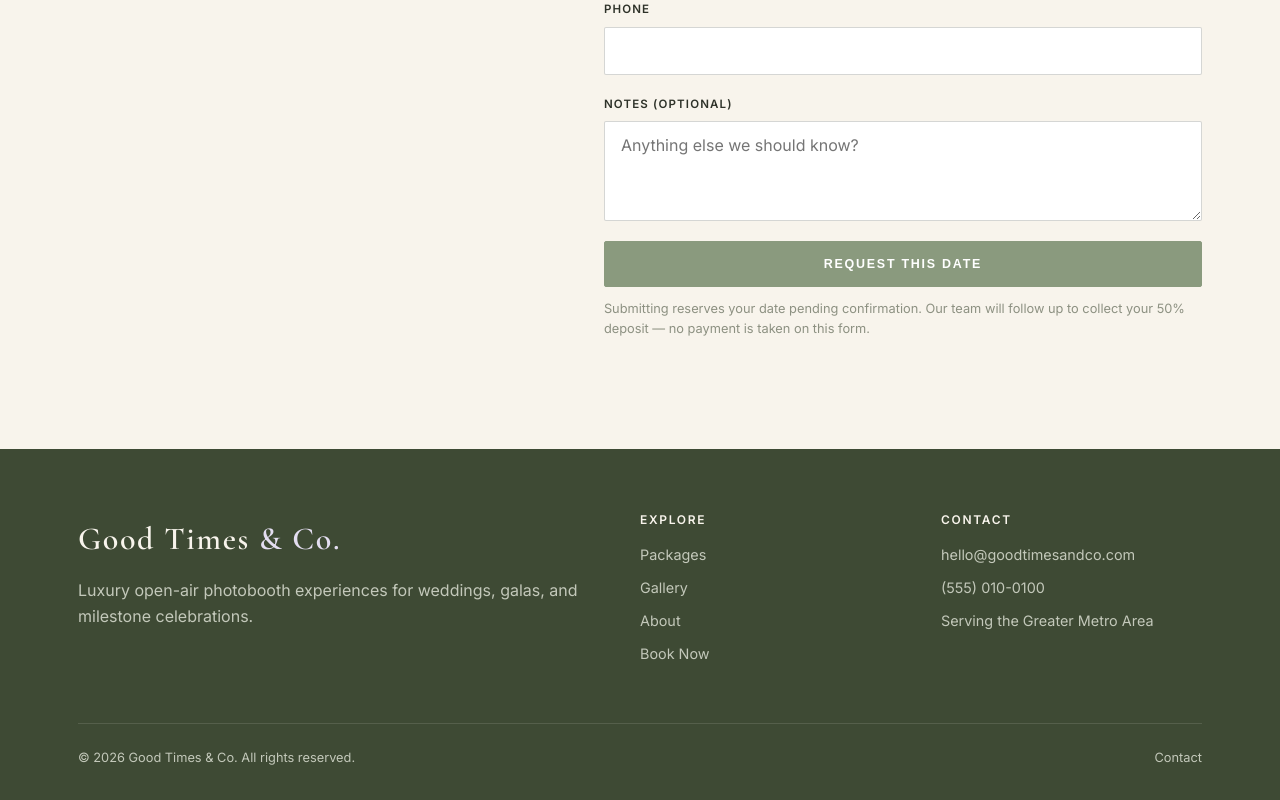
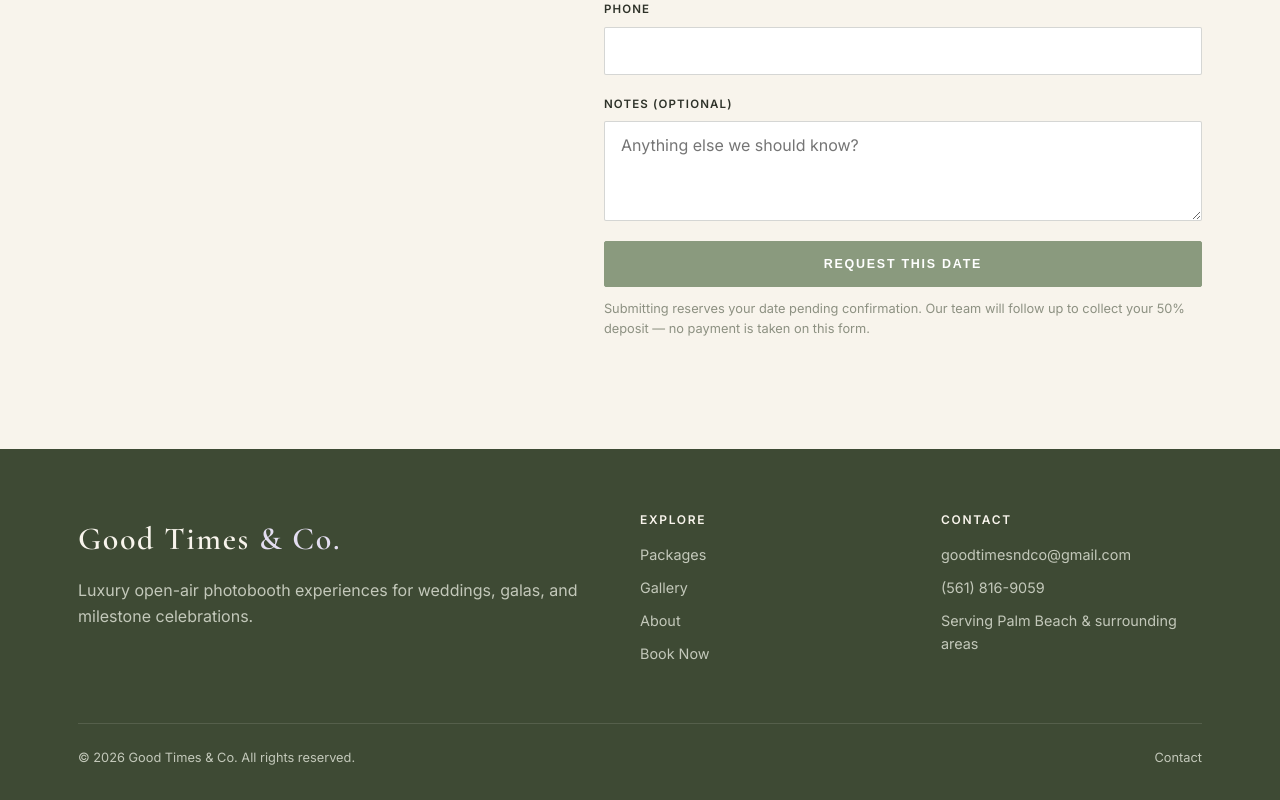
Before and after one commit to goodtimesndco-web/goodtimesndco, a website: page public/booking.html in a window 1280 px wide. Shown: the part 1322-2122 px from the top of the page. Drawn offline with nearby package versions, Linux system fonts and the light colour scheme; no server answers.

Commit message:
Good Times & Co. - update 3 - contact info - final

```diff
--- a/public/booking.html
+++ b/public/booking.html
@@ -175,9 +175,9 @@
       <div>
         <h4>Contact</h4>
         <ul>
-          <li>hello@goodtimesandco.com</li>
-          <li>(555) 010-0100</li>
-          <li>Serving the Greater Metro Area</li>
+          <li>goodtimesndco@gmail.com</li>
+          <li>(561) 816-9059</li>
+          <li>Serving Palm Beach & surrounding areas</li>
         </ul>
       </div>
     </div>
```
Also changed, not shown: public/about.html (+1 -1 lines), public/contact.html (+2 -2 lines), public/gallery.html (+1 -1 lines), public/index.html (+1 -1 lines), public/packages.html (+1 -1 lines).
